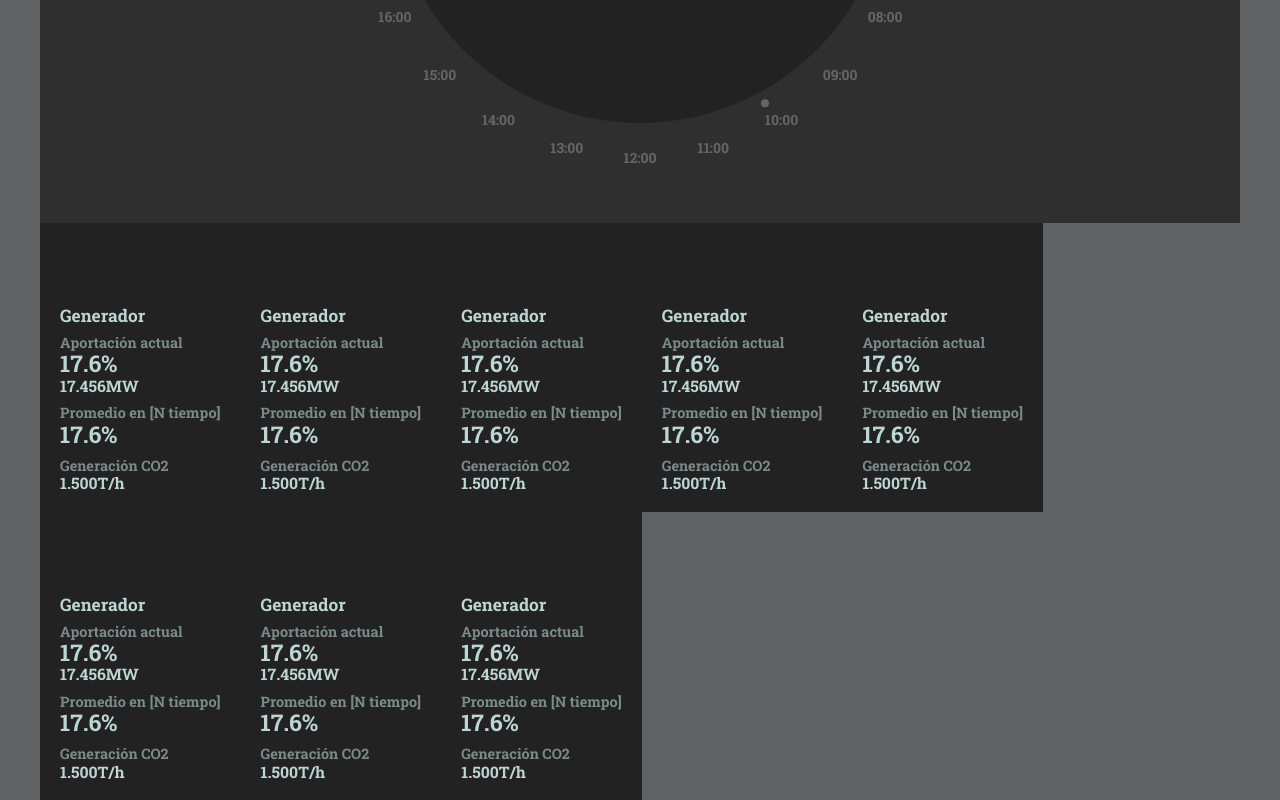
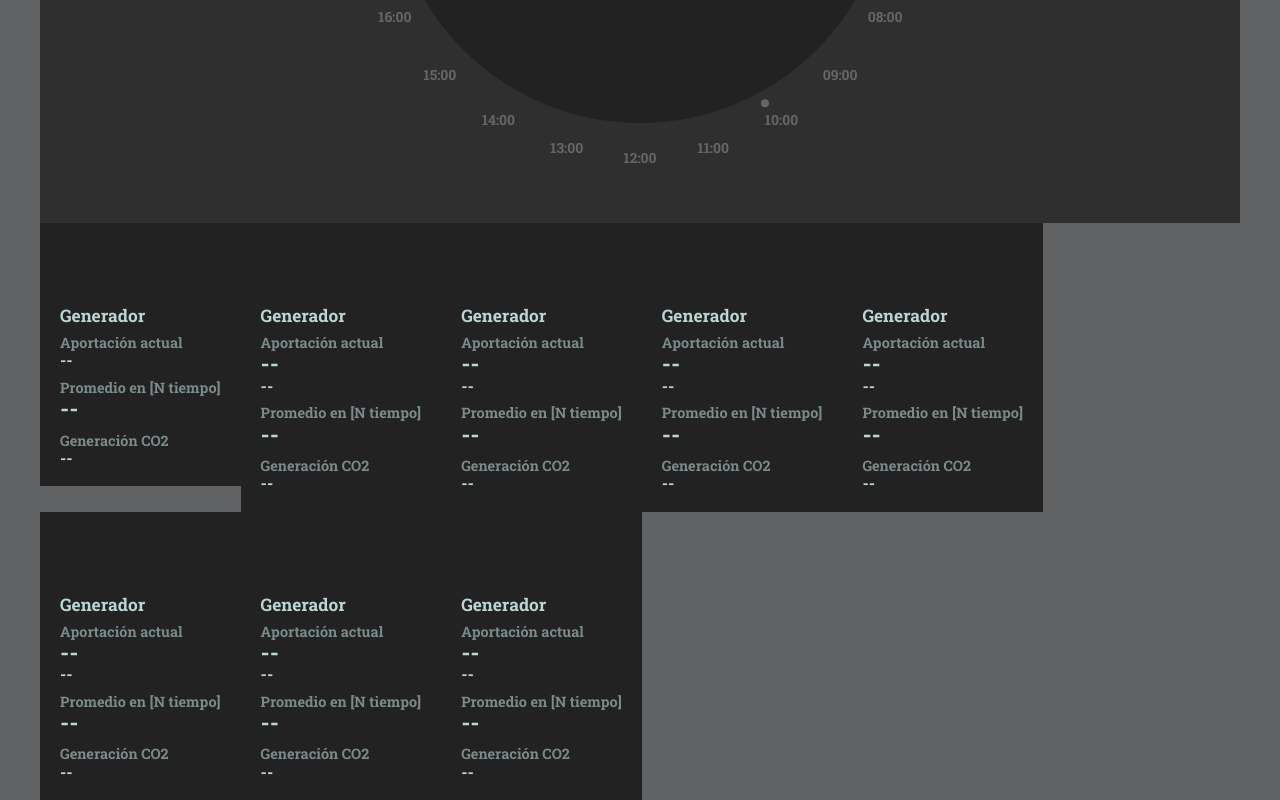
Before and after one commit to rubenbp/energia, a website: page public/index.html in a window 1280 px wide. Shown: the part 524-1324 px from the top of the page. Drawn offline with Linux system fonts and the light colour scheme; no server answers.

Commit message:
Añadido title

```diff
--- a/public/index.html
+++ b/public/index.html
@@ -1,18 +1,16 @@
 <html>
 
 <head>
-    <title>D3 Energía</title>
+    <title>Visualización Energía Consumida España</title>
     <link rel="stylesheet" href="css/energia-font.css">
     <link rel="stylesheet" href="css/d3.css">
 </head>
 
 <body>
+    <div class="container">
+        <!--<input type="button" class='testbtn' value="REFRESH" id="updateBtn"> -->
+        <h2>Composición generación eléctrica España</h2>
 
-    <div class="container">
-
-        <!--<input type="button" class='testbtn' value="REFRESH" id="updateBtn"> -->
-
-        <h2>Composición generación eléctrica España</h2>
         <p class='j-log'></p>
         <section id="chart">
         </section>
@@ -23,22 +21,20 @@
                     <dt class="energia__subtitulo">Aportación actual</dt>
                     <dd>
                         <div class="energia__valor energia__valor--destacado j-porcentaje-eol">
-                            17.6%
                         </div>
                         <div class="energia__valor j-valor-eol">
-                            17.456MW
-                        </div>
+                            -- </div>
                     </dd>
                     <dt class="energia__subtitulo">Promedio en [N tiempo]</dt>
                     <dd>
                         <div class="energia__valor energia__valor--destacado j-porcentaje-media-eol">
-                            17.6%
+                            --
                         </div>
                     </dd>
                     <dt class="energia__subtitulo">Generación CO2</dt>
                     <dd>
                         <div class="energia__valor j-co2-eol">
-                            1.500T/h
+                            --
                         </div>
                     </dd>
                 </dl>
@@ -49,22 +45,21 @@
                     <dt class="energia__subtitulo">Aportación actual</dt>
                     <dd>
                         <div class="energia__valor energia__valor--destacado j-porcentaje-hid">
-                            17.6%
+                            --
                         </div>
                         <div class="energia__valor j-valor-hid">
-                            17.456MW
-                        </div>
+                            -- </div>
                     </dd>
                     <dt class="energia__subtitulo">Promedio en [N tiempo]</dt>
                     <dd>
                         <div class="energia__valor energia__valor--destacado j-porcentaje-media-hid">
-                            17.6%
+                            --
                         </div>
                     </dd>
                     <dt class="energia__subtitulo">Generación CO2</dt>
                     <dd>
                         <div class="energia__valor j-co2-hid">
-                            1.500T/h
+                            --
                         </div>
                     </dd>
                 </dl>
@@ -75,22 +70,21 @@
                     <dt class="energia__subtitulo">Aportación actual</dt>
                     <dd>
                         <div class="energia__valor energia__valor--destacado j-porcentaje-sol" data-source="">
-                            17.6%
+                            --
                         </div>
                         <div class="energia__valor j-valor-sol">
-                            17.456MW
-                        </div>
+                            -- </div>
                     </dd>
                     <dt class="energia__subtitulo">Promedio en [N tiempo]</dt>
                     <dd>
                         <div class="energia__valor energia__valor--destacado j-porcentaje-media-sol">
-                            17.6%
+                            --
                         </div>
                     </dd>
                     <dt class="energia__subtitulo">Generación CO2</dt>
                     <dd>
                         <div class="energia__valor j-co2-sol">
-                            1.500T/h
+                            --
                         </div>
                     </dd>
                 </dl>
@@ -101,22 +95,21 @@
                     <dt class="energia__subtitulo">Aportación actual</dt>
                     <dd>
                         <div class="energia__valor energia__valor--destacado j-porcentaje-aut">
-                            17.6%
+                            --
                         </div>
                         <div class="energia__valor j-valor-aut">
-                            17.456MW
-                        </div>
+                            -- </div>
                     </dd>
                     <dt class="energia__subtitulo">Promedio en [N tiempo]</dt>
                     <dd>
                         <div class="energia__valor energia__valor--destacado j-porcentaje-media-aut">
-                            17.6%
+                            --
                         </div>
                     </dd>
                     <dt class="energia__subtitulo">Generación CO2</dt>
                     <dd>
                         <div class="energia__valor j-co2-aut">
-                            1.500T/h
+                            --
                         </div>
                     </dd>
                 </dl>
@@ -127,22 +120,21 @@
                     <dt class="energia__subtitulo">Aportación actual</dt>
                     <dd>
                         <div class="energia__valor energia__valor--destacado j-porcentaje-gf">
-                            17.6%
+                            --
                         </div>
                         <div class="energia__valor j-valor-gf">
-                            17.456MW
-                        </div>
+                            -- </div>
                     </dd>
                     <dt class="energia__subtitulo">Promedio en [N tiempo]</dt>
                     <dd>
                         <div class="energia__valor energia__valor--destacado j-porcentaje-media-gf">
-                            17.6%
+                            --
                         </div>
                     </dd>
                     <dt class="energia__subtitulo">Generación CO2</dt>
                     <dd>
                         <div class="energia__valor j-co2-gf">
-                            1.500T/h
+                            --
                         </div>
                     </dd>
                 </dl>
@@ -153,22 +145,21 @@
                     <dt class="energia__subtitulo">Aportación actual</dt>
                     <dd>
                         <div class="energia__valor energia__valor--destacado j-porcentaje-nuc">
-                            17.6%
+                            --
                         </div>
                         <div class="energia__valor j-valor-nuc">
-                            17.456MW
-                        </div>
+                            -- </div>
                     </dd>
                     <dt class="energia__subtitulo">Promedio en [N tiempo]</dt>
                     <dd>
                         <div class="energia__valor energia__valor--destacado j-porcentaje-media-nuc">
-                            17.6%
+                            --
                         </div>
                     </dd>
                     <dt class="energia__subtitulo">Generación CO2</dt>
                     <dd>
                         <div class="energia__valor j-co2-nuc">
-                            1.500T/h
+                            --
                         </div>
                     </dd>
                 </dl>
@@ -179,22 +170,21 @@
                     <dt class="energia__subtitulo">Aportación actual</dt>
                     <dd>
                         <div class="energia__valor energia__valor--destacado j-porcentaje-car">
-                            17.6%
+                            --
                         </div>
                         <div class="energia__valor j-valor-car">
-                            17.456MW
-                        </div>
+                            -- </div>
                     </dd>
                     <dt class="energia__subtitulo">Promedio en [N tiempo]</dt>
                     <dd>
                         <div class="energia__valor energia__valor--destacado j-porcentaje-media-car">
-                            17.6%
+                            --
                         </div>
                     </dd>
                     <dt class="energia__subtitulo">Generación CO2</dt>
                     <dd>
                         <div class="energia__valor j-co2-car">
-                            1.500T/h
+                            --
                         </div>
                     </dd>
                 </dl>
@@ -205,22 +195,21 @@
                     <dt class="energia__subtitulo">Aportación actual</dt>
                     <dd>
                         <div class="energia__valor energia__valor--destacado j-porcentaje-cc">
-                            17.6%
+                            --
                         </div>
                         <div class="energia__valor j-valor-cc">
-                            17.456MW
-                        </div>
+                            -- </div>
                     </dd>
                     <dt class="energia__subtitulo">Promedio en [N tiempo]</dt>
                     <dd>
                         <div class="energia__valor energia__valor--destacado j-porcentaje-media-cc">
-                            17.6%
+                            --
                         </div>
                     </dd>
                     <dt class="energia__subtitulo">Generación CO2</dt>
                     <dd>
                         <div class="energia__valor j-co2-cc">
-                            1.500T/h
+                            --
                         </div>
                     </dd>
                 </dl>
```
